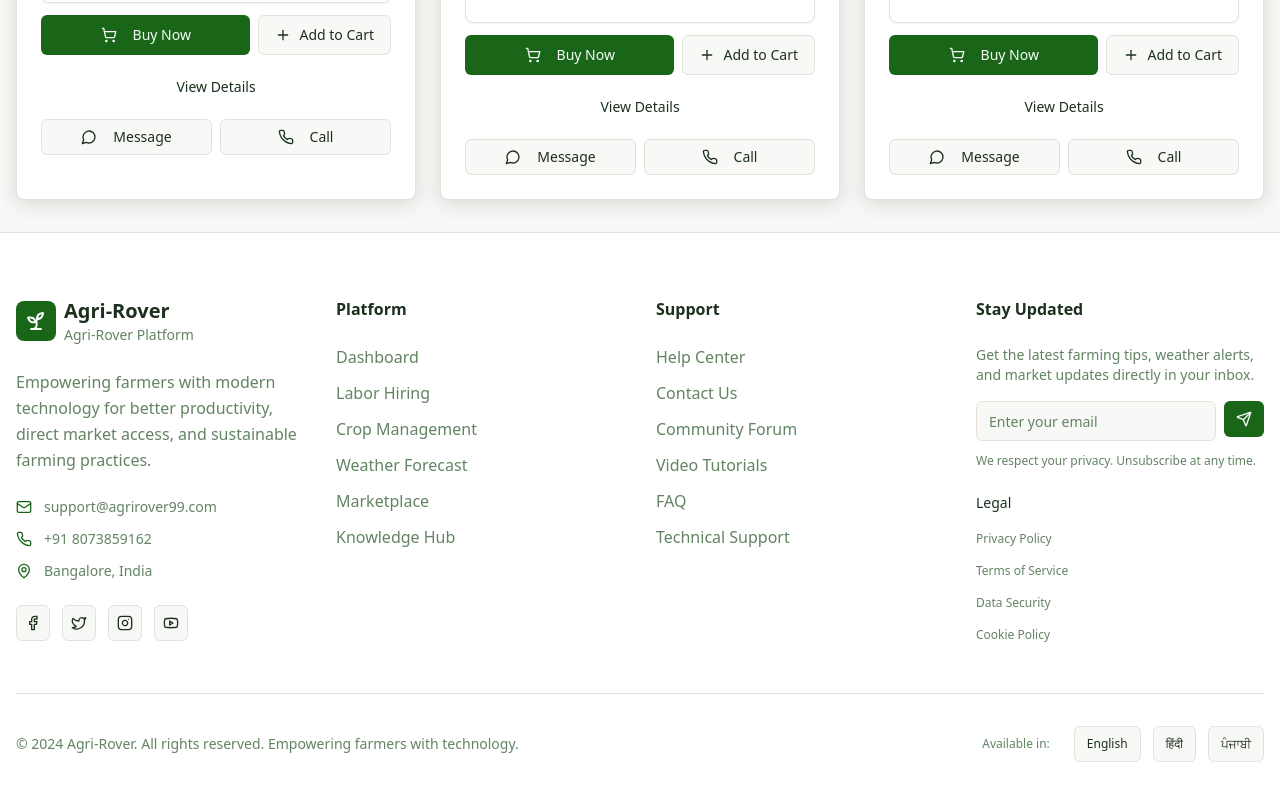
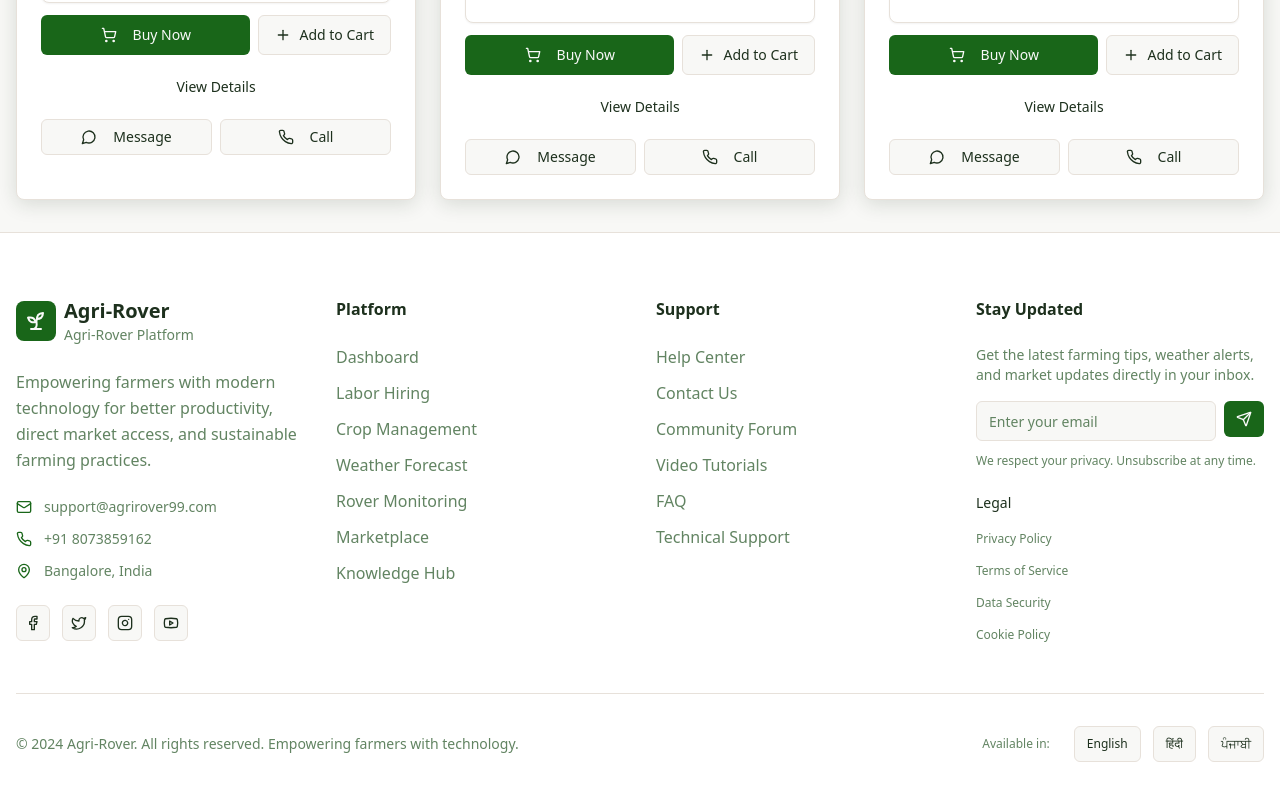
Before and after one commit to raghureddy2580/agri-assist-village, a React (Vite) app: page / in a window 1280 px wide. Shown: the part 5574-6374 px from the top of the page. Built offline with nearby package versions, Linux system fonts and the light colour scheme; no server answers.

Commit message:
Rover Monitoring feature

```diff
--- a/src/components/Footer.tsx
+++ b/src/components/Footer.tsx
@@ -19,6 +19,7 @@ const Footer = () => {
     { name: "Labor Hiring", href: "#labor" },
     { name: "Crop Management", href: "#crops" },
     { name: "Weather Forecast", href: "#weather" },
+    { name: "Rover Monitoring", href: "/rover-monitoring" },
     { name: "Marketplace", href: "#marketplace" },
     { name: "Knowledge Hub", href: "/knowledge-hub" }
   ];
```
